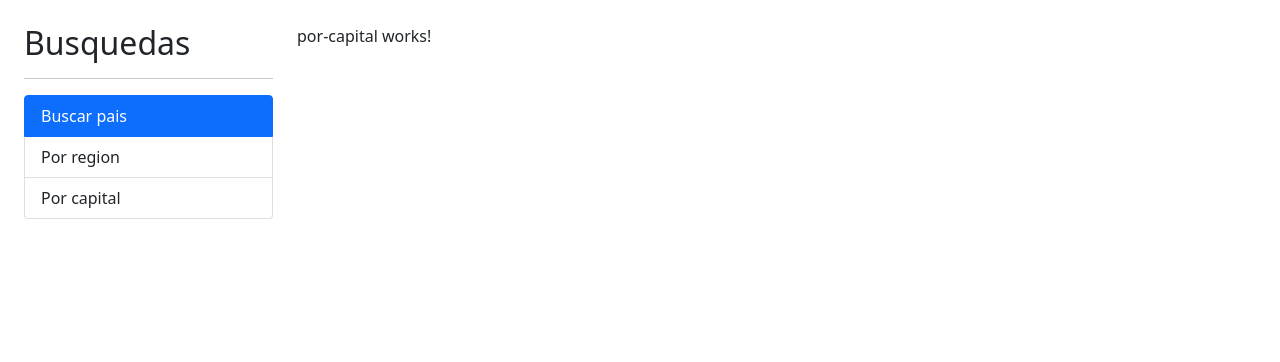
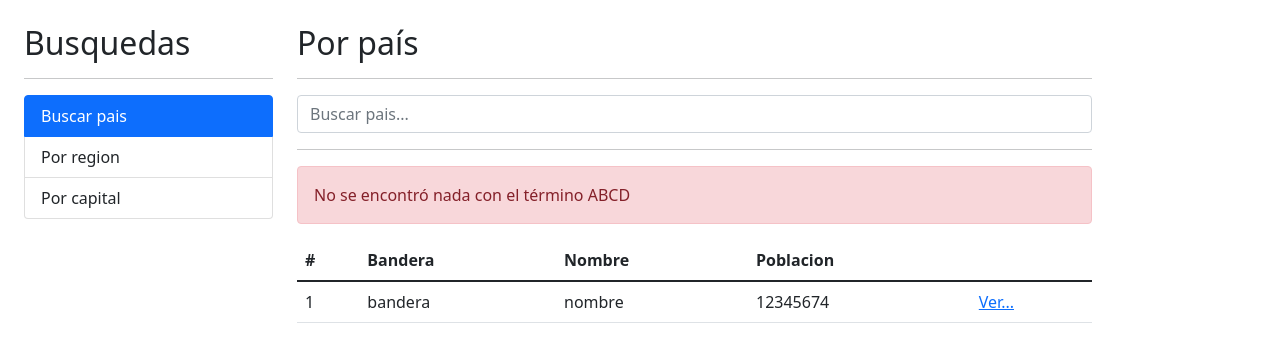
Before and after one commit to EmanuelAl/Angular, an Angular app in the folder paisesApp/: page / in a window 1280 px wide. Shown: the top 362 px of the page. Built offline with nearby package versions, Linux system fonts and the light colour scheme.

Commit message:
se trabaja con el componente para buscar por pais, se crea el PaisService

```diff
--- a/paisesApp/src/app/app-routing.module.ts
+++ b/paisesApp/src/app/app-routing.module.ts
@@ -1,6 +1,7 @@
 import { NgModule } from "@angular/core";
 import { RouterModule, Routes } from "@angular/router";
 import { PorCapitalComponent } from './pais/pages/por-capital/por-capital.component';
+import { PorPaisComponent } from "./pais/pages/por-pais/por-pais.component";
 import { PorRegionComponent } from './pais/pages/por-region/por-region.component';
 import { VerPaisComponent } from "./pais/pages/ver-pais/ver-pais.component";
 
@@ -8,7 +9,7 @@ import { VerPaisComponent } from "./pais/pages/ver-pais/ver-pais.component";
 const routes: Routes = [
     {
         path: '',
-        component: PorCapitalComponent,
+        component: PorPaisComponent,
         pathMatch: 'full'//config para que si copian la url vacia caigan en la vista de este componente si o si
     },
     {
--- a/paisesApp/src/app/app.module.ts
+++ b/paisesApp/src/app/app.module.ts
@@ -1,11 +1,13 @@
 import { NgModule } from '@angular/core';
 import { BrowserModule } from '@angular/platform-browser';
+import { HttpClientModule} from '@angular/common/http';
 
 import { AppComponent } from './app.component';
 import { PaisModule } from './pais/pais.module';
 import { SharedModule } from './shared/shared.module';
 
 import { AppRoutingModule } from './app-routing.module';
+
 
 @NgModule({
   declarations: [
@@ -14,6 +16,7 @@ import { AppRoutingModule } from './app-routing.module';
   imports: [
     BrowserModule,
     AppRoutingModule,
+    HttpClientModule,
     PaisModule,
     SharedModule
   ],
--- a/paisesApp/src/app/pais/pages/por-pais/por-pais.component.html
+++ b/paisesApp/src/app/pais/pages/por-pais/por-pais.component.html
@@ -1 +1,64 @@
-<p>por-pais works!</p>
+<h2>Por país</h2>
+<hr>
+
+<div class="row">
+    <div class="col">
+        <form (ngSubmit)="buscar()"  autocomplete="off">
+            <input
+            type="text"
+            name="termino"
+            class="form-control"
+            [(ngModel)]="termino"
+            placeholder="Buscar pais..."
+            >
+        </form>
+    </div>
+</div>
+
+<hr>
+
+<div class="alert alert-danger">
+    No se encontró nada con el término ABCD
+</div>
+
+<div class="row">
+    <div class="col">
+
+        <table class="table table-hover">
+            <thead>
+                <tr>
+                    <th> # </th>
+                    <th> Bandera </th>
+                    <th> Nombre </th>
+                    <th> Poblacion </th>
+                    <th></th>
+                </tr>
+            </thead>
+            <tbody>
+                <tr>
+                    <td>1</td>
+                    <td>bandera</td>
+                    <td>nombre</td>
+                    <td>12345674</td>
+                    <td>
+                        <a href="/pais/cri">Ver...</a>
+                    </td>
+                </tr>
+            </tbody>
+        </table>
+    </div>
+</div>
+<!--
+Bootstrap :
+class="row"
+class="col"
+class="form-control"
+v
+class="table table-hover"
+********************
+<form autocomplete="off"> para que no nos autocomplete en nuestro input
+(ngSubmit)="buscar()"  cuando el usuario aplique enter para
+enviar lo que lleno en el imput del formulario, el evento llama a la funcion buscar()
+
+
+-->
--- a/paisesApp/src/app/pais/pages/por-pais/por-pais.component.ts
+++ b/paisesApp/src/app/pais/pages/por-pais/por-pais.component.ts
@@ -1,4 +1,5 @@
-import { Component, OnInit } from '@angular/core';
+import { Component } from '@angular/core';
+import { PaisService } from '../../services/pais.service';
 
 @Component({
   selector: 'app-por-pais',
@@ -6,11 +7,21 @@ import { Component, OnInit } from '@angular/core';
   styles: [
   ]
 })
-export class PorPaisComponent implements OnInit {
+export class PorPaisComponent {
+  termino: string = '';
 
-  constructor() { }
+  constructor(private paisService: PaisService) { }
 
-  ngOnInit(): void {
+  buscar() {
+    console.log(this.termino);
+
+    this.paisService.buscarPais(this.termino).subscribe(
+      resp => {
+        console.log(resp);
+      }
+    );
+
+
   }
 
 }
--- a/paisesApp/src/app/pais/pais.module.ts
+++ b/paisesApp/src/app/pais/pais.module.ts
@@ -1,9 +1,12 @@
 import { NgModule } from '@angular/core';
 import { CommonModule } from '@angular/common';
+import { FormsModule } from '@angular/forms';
+
 import { PorCapitalComponent } from './pages/por-capital/por-capital.component';
 import { PorPaisComponent } from './pages/por-pais/por-pais.component';
 import { PorRegionComponent } from './pages/por-region/por-region.component';
 import { VerPaisComponent } from './pages/ver-pais/ver-pais.component';
+
 
 
 
@@ -21,7 +24,8 @@ import { VerPaisComponent } from './pages/ver-pais/ver-pais.component';
     VerPaisComponent,
   ],
   imports: [
-    CommonModule
+    CommonModule,
+    FormsModule
   ]
 })
 export class PaisModule { }
--- /dev/null
+++ b/paisesApp/src/app/pais/services/pais.service.ts
@@ -0,0 +1,23 @@
+import { Injectable } from '@angular/core';
+import { HttpClient } from '@angular/common/http';
+import { Observable } from 'rxjs';
+
+
+@Injectable({
+  providedIn: 'root'
+})
+export class PaisService {
+
+  private apiUrl: string = 'https://restcountries.com/v2';
+
+  constructor(private http: HttpClient) { }
+
+  buscarPais( termino: string): Observable<any>{
+
+    const url = `${ this.apiUrl }/name/${ termino }`;
+
+    return this.http.get( url );
+
+  }
+
+}
```
Also changed, not shown: paisesApp/src/app/app.component.html (+0 -13 lines), paisesApp/src/app/shared/sidebar/sidebar.component.html (+9 -0 lines).
